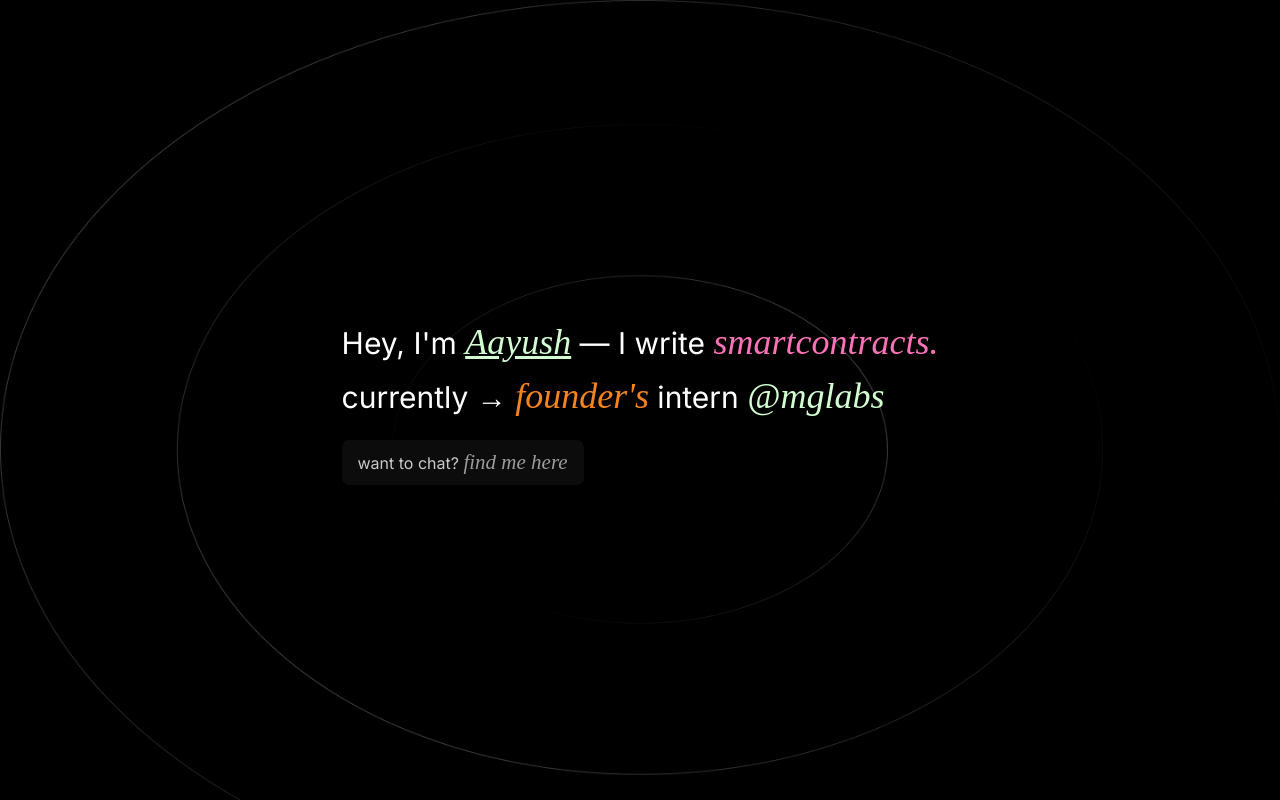
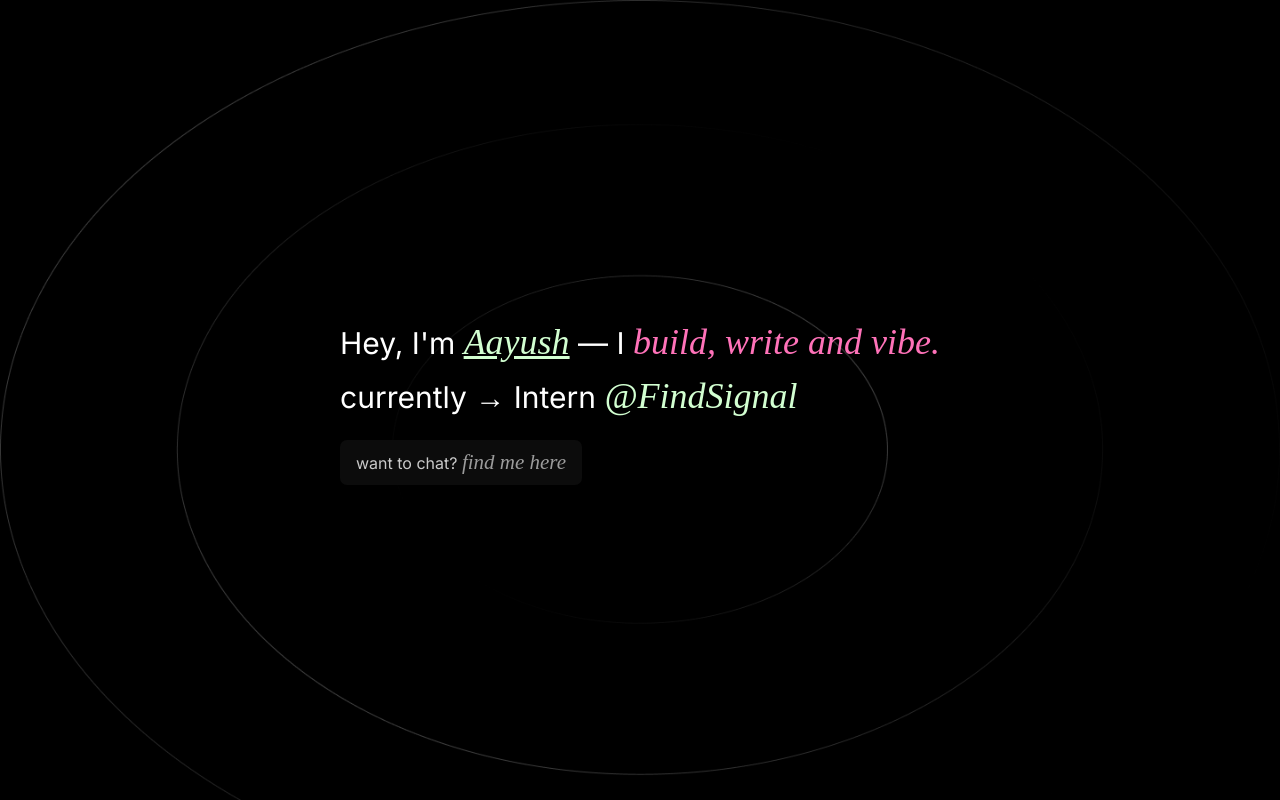
Before and after one commit to 0xahzam/aayush-site, a Next.js app: page / in a window 1280 px wide. Built offline with nearby package versions, Linux system fonts and the light colour scheme.

Commit message:
Update index.js

```diff
--- a/pages/index.js
+++ b/pages/index.js
@@ -24,10 +24,10 @@
       <Flex justifyContent={"center"} alignContent={"center"} height="100vh">
         <Flex justifyContent={"center"} alignContent={"center"} flexDirection={"column"}>
         <Text color={"white"}>
-          Hey, I&apos;m <span className="exag" style={{color:"#D2FFD1", textDecoration:"underline"}}>Aayush</span> —  I write <span className="exag" style={{color:"#FF72B9"}}>smartcontracts.</span>
+          Hey, I&apos;m <span className="exag" style={{color:"#D2FFD1", textDecoration:"underline"}}>Aayush</span> —  I <span className="exag" style={{color:"#FF72B9"}}>build, write and vibe.</span>
         </Text>
         <Text color={"white"}>
-          currently  → <span className="exag" style={{color:"#F5841F"}}>founder&apos;s</span> intern <span className="exag" style={{color:"#D2FFD1"}}><a href="https://twitter.com/manangouhari" target={"blank"}>@mglabs</a></span>
+          currently  → Intern <span className="exag" style={{color:"#D2FFD1"}}><a href="https://twitter.com/findsignalHQ" target={"blank"}>@FindSignal</a></span>
         </Text>
         <Flex backgroundColor={"#0C0C0C"} width={{base:"170px",md:"242px"}} rounded={"7px"} marginTop={"17px"} color={"white"} fontSize={{base:"12px",md:"16px"}}  justifyContent="center" p={"7px"}>
         <Text>
```
